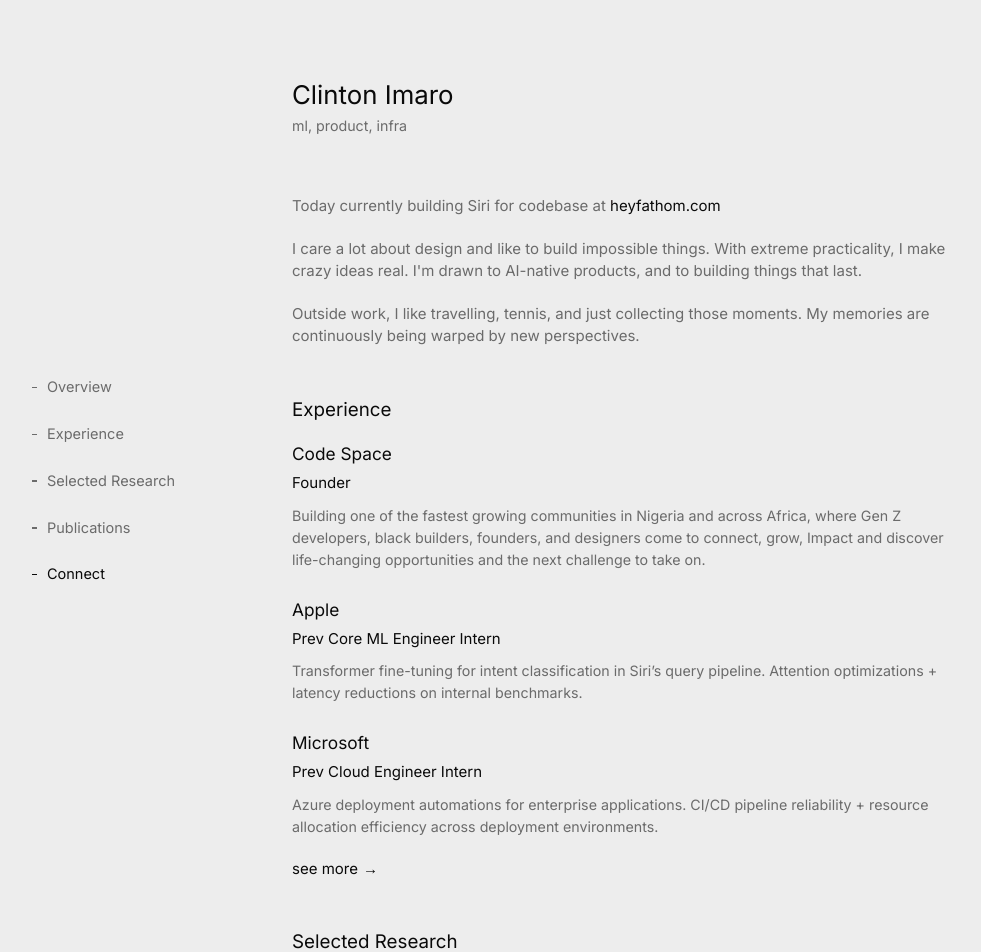
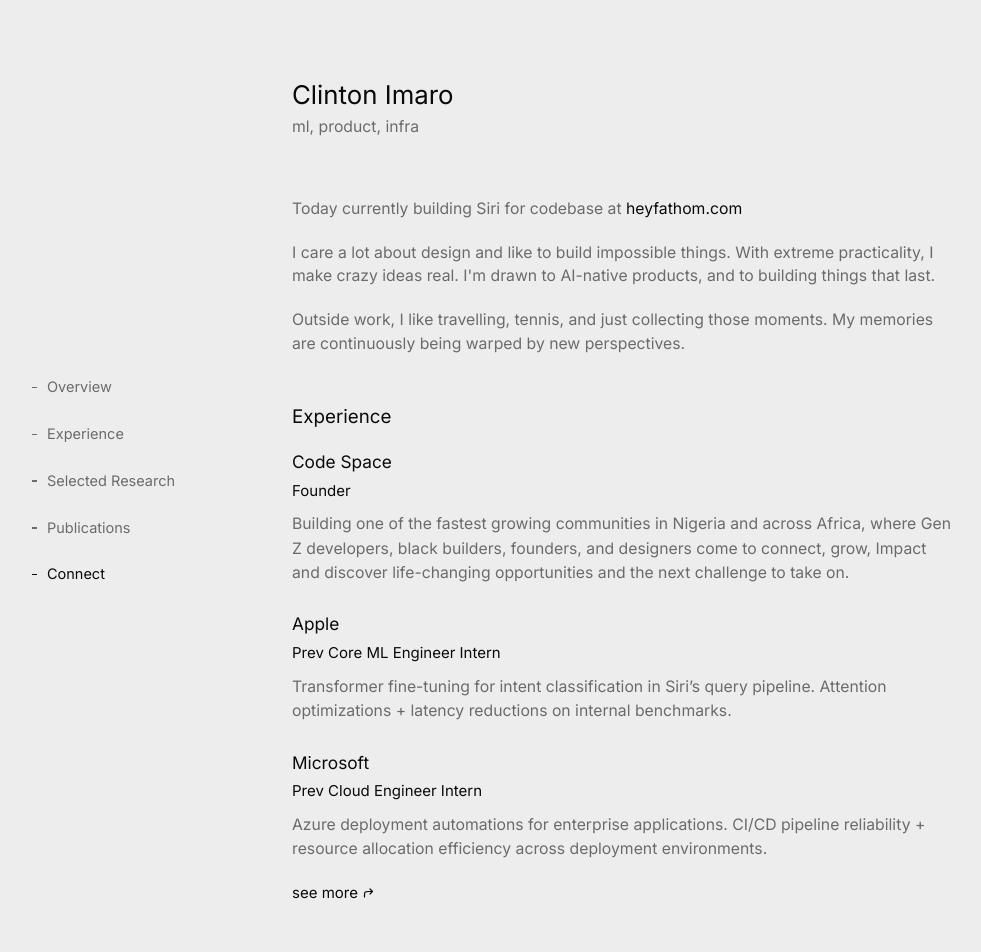
Before and after one commit to clintonimaroo/clinton, a Next.js app: page / in a window 1280 px wide. Shown: the top 952 px of the page, without its empty margins (18-999 px from the left). Built offline with nearby package versions, Linux system fonts and the light colour scheme.

Commit message:
Increase body text size and swap see more arrow for an icon

```diff
--- a/src/app/page.tsx
+++ b/src/app/page.tsx
@@ -134,7 +134,30 @@ export default function Home() {
             rel="noopener"
             style={{ display: 'inline-flex', alignItems: 'center', gap: '5px' }}
           >
-            see more <span>→</span>
+            see more
+            <svg
+              width="12"
+              height="12"
+              viewBox="0 0 12 12"
+              fill="none"
+              aria-hidden="true"
+              xmlns="http://www.w3.org/2000/svg"
+            >
+              <path
+                d="M9 4.50098H5.5C3.61438 4.50098 2.67157 4.50098 2.08578 5.08675C1.5 5.67255 1.5 6.61535 1.5 8.501V10.001"
+                stroke="currentColor"
+                strokeWidth="1.2"
+                strokeLinecap="round"
+                strokeLinejoin="round"
+              />
+              <path
+                d="M7 2.00098L9.5 4.501L7 7.001"
+                stroke="currentColor"
+                strokeWidth="1.2"
+                strokeLinecap="round"
+                strokeLinejoin="round"
+              />
+            </svg>
           </a>
         </div>
       </section>
--- a/src/styles/globals.scss
+++ b/src/styles/globals.scss
@@ -114,6 +114,7 @@ body {
 .intro-section {
   p {
     color: var(--text-secondary);
+    font-size: 1.05rem;
   }
 }
 
@@ -123,11 +124,7 @@ body {
 }
 
 section > p:first-child {
-  font-size: 15px;
-
-  @media (max-width: 600px) {
-    font-size: 14px;
-  }
+  font-size: 1.05rem;
 }
 
 a {
@@ -184,7 +181,7 @@ h1 {
 
 .subtitle {
   color: var(--text-secondary);
-  font-size: 0.95rem;
+  font-size: 1.05rem;
   line-height: 1.35;
 }
 
@@ -264,6 +261,7 @@ h2 {
 
   p {
     color: var(--text-secondary);
+    font-size: 1.05rem;
     margin-bottom: 10px;
   }
 }
@@ -276,6 +274,7 @@ h2 {
 
   li {
     color: var(--text-secondary);
+    font-size: 1.05rem;
     line-height: 1.6;
     padding-left: 4px;
 
@@ -685,7 +684,7 @@ h2 {
 .tl-desc {
   margin-top: 10px;
   margin-bottom: 0;
-  font-size: 0.95rem;
+  font-size: 1.05rem;
   line-height: 1.55;
   color: var(--text-secondary);
 }
```
